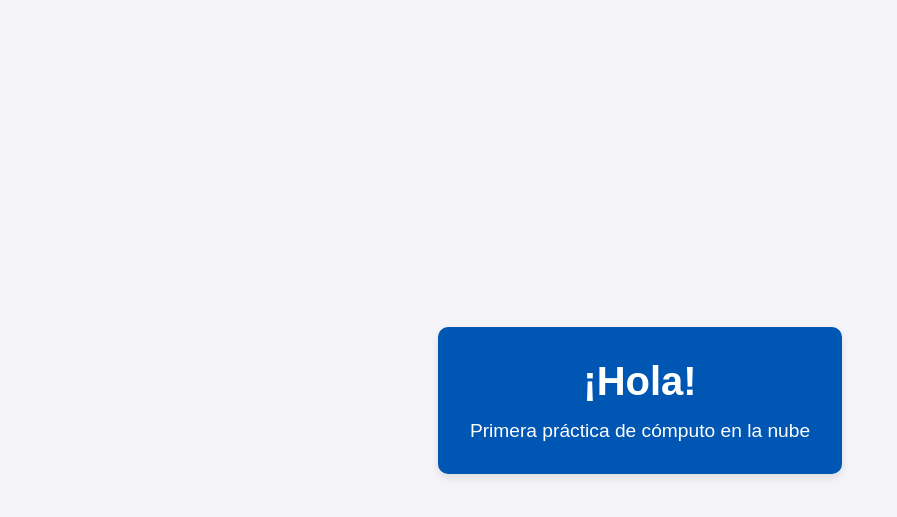
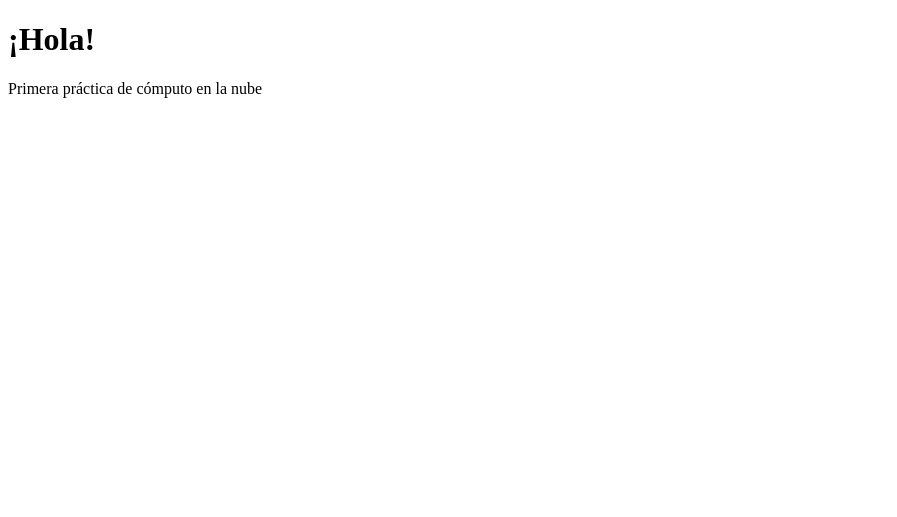
Before and after one commit to Cobette/practica-nube-andres-cobo, a PHP site: page / in a window 1280 px wide. Shown: the top 517 px of the page, without its empty margins (0-897 px from the left). Run offline with PHP 8.4, Linux system fonts and the light colour scheme.

Commit message:
Update index.php

```diff
--- a/index.php
+++ b/index.php
@@ -1,45 +1,11 @@
 <!DOCTYPE html>
-<html lang="es">
+<html>
 <head>
   <meta charset="UTF-8">
-  <meta name="viewport" content="width=device-width, initial-scale=1.0">
-  <title>Unitec - Cómputo en la Nube</title>
-  <style>
-    body {
-      font-family: Arial, sans-serif;
-      background-color: #f4f4f9;
-      color: #333;
-      margin: 0;
-      padding: 0;
-      display: flex;
-      justify-content: center;
-      align-items: center;
-      height: 100vh;
-      text-align: center;
-    }
-    .banner {
-      background-color: #0056b3;
-      color: white;
-      padding: 2rem;
-      border-radius: 10px;
-      box-shadow: 0 4px 8px rgba(0, 0, 0, 0.1);
-    }
-    h1, p {
-      margin: 0;
-    }
-    h1 {
-      font-size: 2.5rem;
-      margin-bottom: 1rem;
-    }
-    p {
-      font-size: 1.2rem;
-    }
-  </style>
+  <title>Unitec - Cómputo en la nube</title>
 </head>
 <body>
-  <div class="banner">
-    <h1>¡Hola!</h1>
-    <p>Primera práctica de cómputo en la nube</p>
-  </div>
+  <h1>¡Hola! </h1>
+  <p>Primera práctica de cómputo en la nube</p>
 </body>
 </html>
```
